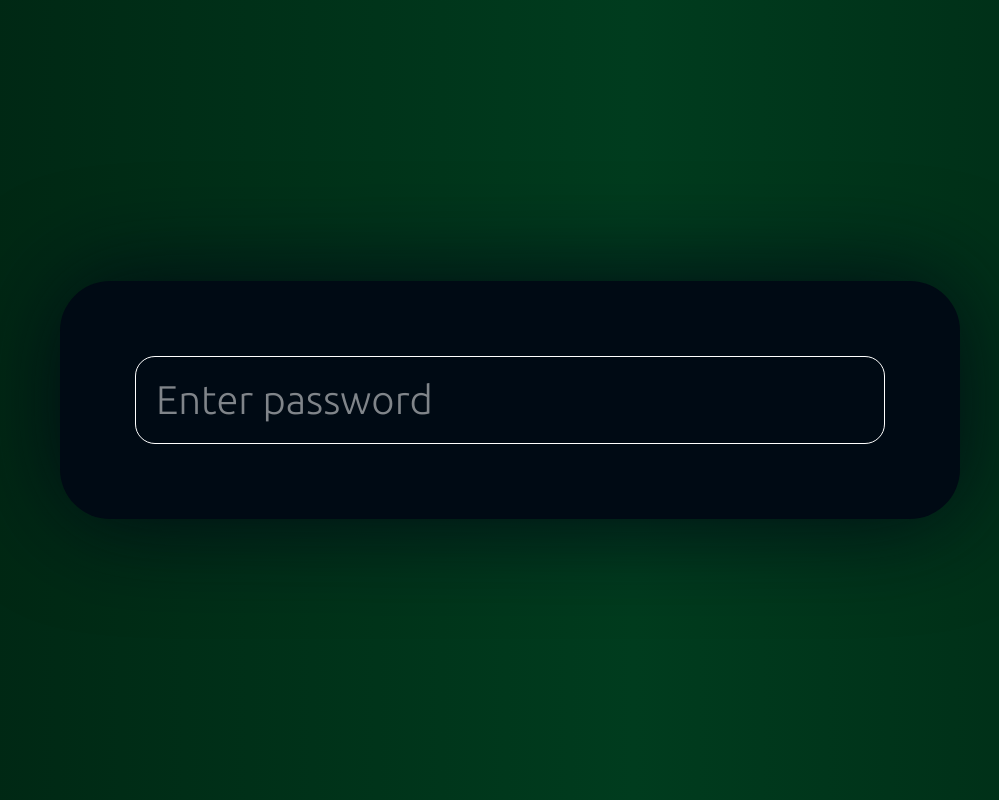
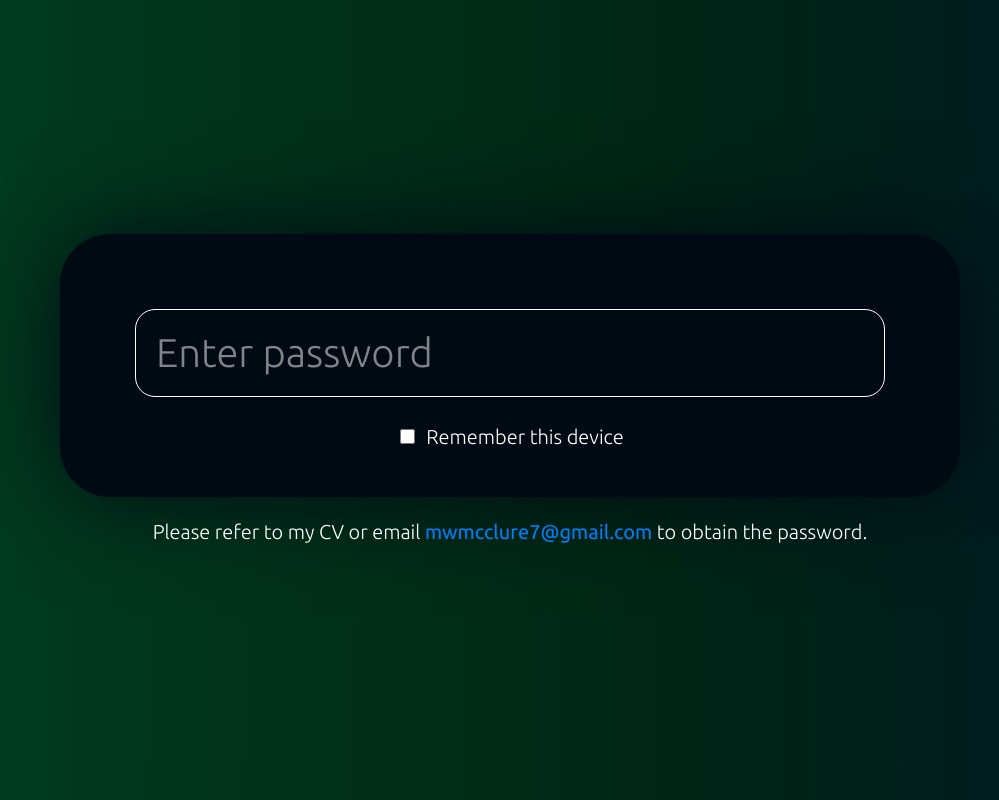
Before and after one commit to mwmcclure7/mwmcclure7.github.io, a React (Vite) app: page / in a window 1280 px wide. Shown: the whole page, without its empty margins (130-1129 px from the left). Built offline with nearby package versions, Linux system fonts and the light colour scheme.

Commit message:
Improved login functionality for increased security, "remember this device", and the "refer to my CV for password" message

```diff
--- a/src/App.tsx
+++ b/src/App.tsx
@@ -3,6 +3,7 @@ import { Route, Routes, useLocation } from "react-router-dom";
 import { Toaster } from "react-hot-toast";
 import Header from "./components/Header";
 import Footer from "./components/Footer";
+import AuthWrapper from "./components/AuthWrapper";
 import Home from "./pages/Home";
 import Academics from "./pages/Academics";
 import Interests from "./pages/Interests";
@@ -15,24 +16,30 @@ import Robotics from "./pages/Robotics";
 import Programming from "./pages/Programming";
 import Printing from "./pages/Printing";
 import Volunteering from "./pages/Volunteering";
-import Login from "./pages/Login";
 
 function App() {
     const [isAuthenticated, setIsAuthenticated] = useState(false);
     const location = useLocation();
 
-    function handleLogin() {
+    useEffect(() => {
+        // Check for authentication on mount
+        const isAuth = localStorage.getItem("isAuthenticated");
+        if (isAuth === "true") {
             setIsAuthenticated(true);
         }
+    }, []);
 
     useEffect(() => {
         window.scrollTo(0, 0);
     }, [location]);
 
+    function handleLogin() {
+        setIsAuthenticated(true);
+    }
+
     return (
         <div className="app">
-            {isAuthenticated ? (
-                <div>
+            <AuthWrapper isAuthenticated={isAuthenticated} onLogin={handleLogin}>
                 <Header />
                 <Routes>
                     <Route path="/" element={<Home />} />
@@ -49,10 +56,7 @@ function App() {
                     <Route path="/volunteering" element={<Volunteering />} />
                 </Routes>
                 <Footer />
-                </div>
-            ) : (
-                <Login onLogin={handleLogin} />
-            )}
+            </AuthWrapper>
             <Toaster />
         </div>
     );
--- /dev/null
+++ b/src/components/AuthWrapper.tsx
@@ -0,0 +1,27 @@
+import { useEffect } from 'react';
+import { useLocation, useNavigate } from 'react-router-dom';
+import Login from '../pages/Login';
+
+interface AuthWrapperProps {
+    isAuthenticated: boolean;
+    onLogin: () => void;
+    children: React.ReactNode;
+}
+
+export default function AuthWrapper({ isAuthenticated, onLogin, children }: AuthWrapperProps) {
+    const location = useLocation();
+    const navigate = useNavigate();
+
+    useEffect(() => {
+        // If not authenticated and not at root, redirect to root
+        if (!isAuthenticated && location.pathname !== '/') {
+            navigate('/', { replace: true });
+        }
+    }, [isAuthenticated, location, navigate]);
+
+    if (!isAuthenticated) {
+        return <Login onLogin={onLogin} />;
+    }
+
+    return <>{children}</>;
+}
--- a/src/pages/Login.tsx
+++ b/src/pages/Login.tsx
@@ -1,4 +1,5 @@
 import toast from "react-hot-toast";
+import { useEffect, useState } from "react";
 import "../styles/Login.css";
 
 interface LoginProps {
@@ -6,13 +7,27 @@ interface LoginProps {
 }
 
 const Login: React.FC<LoginProps> = ({ onLogin }) => {
+    const [rememberDevice, setRememberDevice] = useState(false);
+
+    useEffect(() => {
+        const isAuthenticated = localStorage.getItem("isAuthenticated");
+        if (isAuthenticated === "true") {
+            onLogin();
+        }
+    }, [onLogin]);
+
     const handleSubmit = (e: React.FormEvent) => {
         e.preventDefault();
         toast.error("Incorrect password");
     };
 
     function checkPassword(password: string) {
-        if (password === import.meta.env.VITE_PASSWORD) onLogin();
+        if (password === import.meta.env.VITE_PASSWORD) {
+            if (rememberDevice) {
+                localStorage.setItem("isAuthenticated", "true");
+            }
+            onLogin();
+        }
     }
 
     return (
@@ -23,7 +38,21 @@ const Login: React.FC<LoginProps> = ({ onLogin }) => {
                     onChange={(e) => checkPassword(e.target.value)}
                     placeholder="Enter password"
                 />
+                <div className="remember-device">
+                    <input
+                        type="checkbox"
+                        id="remember-device"
+                        checked={rememberDevice}
+                        onChange={(e) => setRememberDevice(e.target.checked)}
+                    />
+                    <label htmlFor="remember-device">Remember this device</label>
+                </div>
             </form>
+            <p>
+                Please refer to my CV or email{" "}
+                <a href="mailto:mwmcclure7@gmail.com">mwmcclure7@gmail.com</a>
+                {" "}to obtain the password.
+            </p>
         </div>
     );
 };
--- a/src/styles/Login.css
+++ b/src/styles/Login.css
@@ -20,7 +20,7 @@
     align-items: center;
     background: var(--bg1);
     border-radius: 50px;
-    padding: 75px;
+    padding: 75px 75px 40px 75px;
     width: 750px;
     box-shadow: 0 0 100px 0 var(--bg1);
 }
@@ -51,3 +51,29 @@
     border: 1px solid var(--text2);
     outline: none;
 }
+
+.remember-device {
+    display: flex;
+    align-items: center;
+    justify-content: center;
+    gap: 8px;
+    margin-top: 20px;
+    padding: 5px;
+    transition: var(--transition1);
+    border-radius: 10px;
+}
+
+.remember-device:hover {
+    background-color: var(--bg3);
+    scale: 1.05;
+}
+
+.remember-device input[type="checkbox"] {
+    cursor: pointer;
+    width: 15px;
+    height: 15px;
+}
+
+.remember-device label {
+    cursor: pointer;
+}
```
Lines whose indentation alone changed are shown as unchanged.
